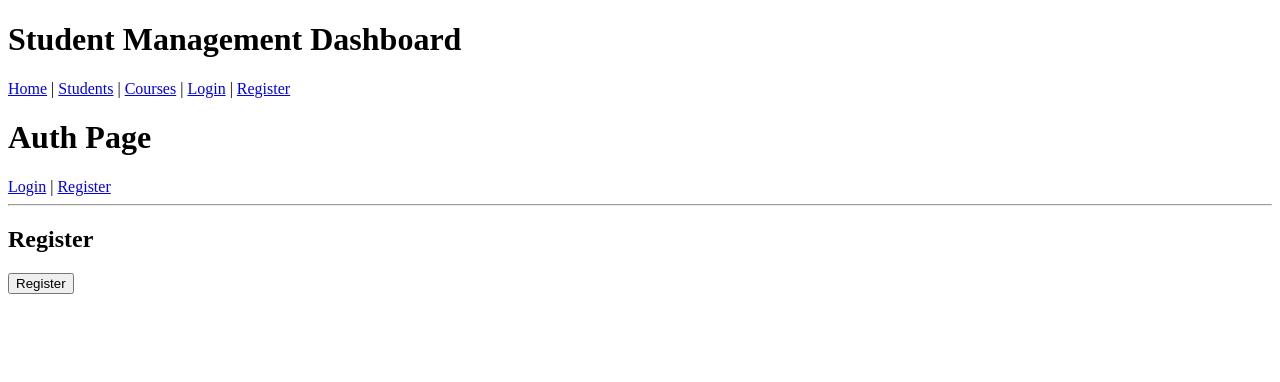
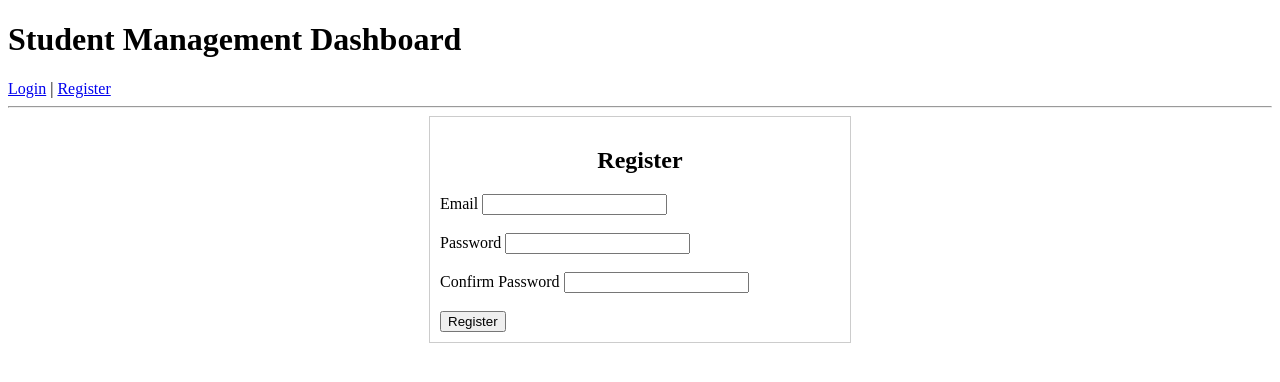
Before and after one commit to hetvi-marutitech/nextjs-demo, a Next.js app: page /register in a window 1280 px wide. Shown: the top 382 px of the page. Built offline with nearby package versions, Linux system fonts and the light colour scheme; no server answers.

Commit message:
improve styling and display content

```diff
--- a/app/(auth)/layout.tsx
+++ b/app/(auth)/layout.tsx
@@ -7,18 +7,7 @@ export default function AuthLayout({
 }) {
   return (
     <div>
-      <header>
-        <h1>Auth Page</h1>
-
-        <nav>
-          <Link href="/login">Login</Link>
-          {" | "}
-          <Link href="/register">Register</Link>
-        </nav>
-      </header>
-
       <hr />
-
       <section>{children}</section>
     </div>
   );
--- a/app/(auth)/register/page.tsx
+++ b/app/(auth)/register/page.tsx
@@ -1,17 +1,71 @@
 "use client";
+import { useState } from "react";
 
 export default function RegisterPage() {
+  async function handleRegister() {
+    if (password !== confirmPassword) {
+      alert("password and confirm password do not match");
+      return;
+    }
+    window.location.href = "/login";
+  }
 
-    async function handleRegister() {
-        window.location.href = "/login";
-    }
+  const [email, setEmail] = useState("");
+  const [password, setPassword] = useState("");
+  const [confirmPassword, setConfirmPassword] = useState("");
+
   return (
     <main>
-      <h1>Register</h1>
+      <div
+        style={{
+          border: "1px solid #ccc",
+          padding: "10px",
+          maxWidth: "400px",
+          margin: "0 auto",
+        }}
+      >
+        <h1 style={{ marginBottom: "20px", textAlign: "center" }}>Register</h1>
 
-      <button onClick={handleRegister}>
-        Register
-      </button>
+        <form onSubmit={handleRegister}>
+          <div>
+            <label>Email </label>
+
+            <input
+              type="email"
+              value={email}
+              onChange={(e) => setEmail(e.target.value)}
+              required
+            />
+          </div>
+          <br />
+
+          <div>
+            <label>Password </label>
+
+            <input
+              type="password"
+              value={password}
+              onChange={(e) => setPassword(e.target.value)}
+              required
+            />
+          </div>
+          <br />
+
+          <div>
+            <label>Confirm Password </label>
+
+            <input
+              type="password"
+              value={confirmPassword}
+              onChange={(e) => setConfirmPassword(e.target.value)}
+              required
+            />
+          </div>
+          <br />
+
+          <button type="submit">Register</button>
+        </form>
+      </div>
     </main>
   );
 }
--- a/app/layout.tsx
+++ b/app/layout.tsx
@@ -1,34 +1,58 @@
 import type { Metadata } from "next";
 import Link from "next/link";
+import { auth } from "@/auth";
+import LogoutButton from "@/components/LogoutButton";
 
 export const metadata: Metadata = {
   title: "Student Management Dashboard",
   description: "Student Management Dashboard",
 };
 
-export default function RootLayout({children}: Readonly<{children: React.ReactNode;}>) {
+export default async function RootLayout({
+  children,
+}: Readonly<{ children: React.ReactNode }>) {
+  const session = await auth();
   return (
     <html lang="en">
       <body>
         <header>
+          <div>
             <h1>Student Management Dashboard</h1>
 
             <nav>
+              {session ? (
+                <div
+                  style={{
+                    display: "flex",
+                    alignItems: "center",
+                    justifyContent: "space-between",
+                    width: "100%",
+                  }}
+                >
+                  <div>
                     <Link href="/">Home</Link>
                     {" | "}
                     <Link href="/students">Students</Link>
                     {" | "}
                     <Link href="/students/courses">Courses</Link>
-             {" | "}
+                  </div>
+
+                  <div>
+                    <LogoutButton />
+                  </div>
+                </div>
+              ) : (
+                <>
                   <Link href="/login">Login</Link>
                   {" | "}
                   <Link href="/register">Register</Link>
+                </>
+              )}
             </nav>
+          </div>
         </header>
 
-        <main>
-          {children}
-        </main>
+        <main>{children}</main>
       </body>
     </html>
   );
--- a/app/students/courses/page.tsx
+++ b/app/students/courses/page.tsx
@@ -1,7 +1,7 @@
 export default function CoursesPage() {
   return (
     <main>
-      <h1>Student Courses</h1>
+      <p>All the courses will be displayed here.</p>
     </main>
   );
 }
```
Also changed, not shown: app/(auth)/login/page.tsx (+23 -4 lines), app/page.tsx (+9 -7 lines), app/students/[id]/page.tsx (+5 -4 lines), app/students/layout.tsx (+1 -12 lines), app/students/page.tsx (+3 -10 lines). Lines whose indentation alone changed are shown as unchanged.
